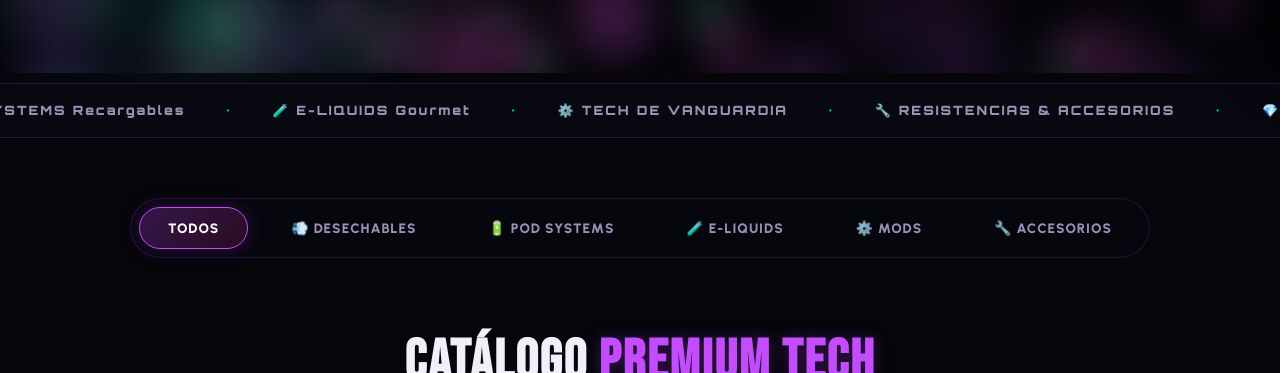
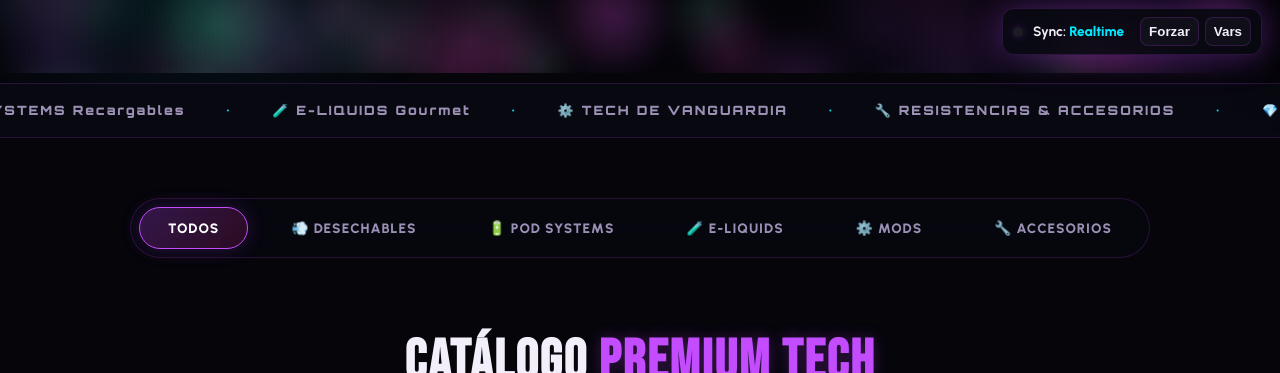
Before and after one commit to juancholesb/pagina-web-ventas, a website: page index.html in a window 1280 px wide. Shown: the part 727-1100 px from the top of the page. Drawn offline with nearby package versions, Linux system fonts and the light colour scheme; no server answers.

Commit message:
Add sync indicator UI and handlers (force sync, show vars, event listeners)

```diff
--- a/css/style.css
+++ b/css/style.css
@@ -1651,3 +1651,27 @@ body {
     display: none; /* Ocultar tags flotantes en móviles pequeños para evitar desbordes */
   }
 }
+
+/* ==========================================
+   SYNC INDICATOR (DEBUG / STATUS)
+   ========================================== */
+.sync-indicator {
+  position: fixed;
+  right: 18px;
+  bottom: 18px;
+  z-index: 99999;
+  background: rgba(11,10,20,0.8);
+  border: 1px solid rgba(191,70,255,0.18);
+  color: var(--text-main);
+  padding: 8px 10px;
+  border-radius: 12px;
+  box-shadow: var(--glow-purple);
+  backdrop-filter: blur(8px);
+  font-size: 0.85rem;
+}
+.sync-indicator .si-inner { display:flex; align-items:center; gap:10px; }
+.sync-indicator .si-dot { width:10px; height:10px; border-radius:50%; background:rgba(255,255,255,0.08); box-shadow: 0 0 8px rgba(191,70,255,0.25); }
+.sync-indicator .si-status { color: var(--neon-cyan); font-weight:800; }
+.sync-indicator .si-controls { display:flex; gap:6px; margin-left:6px; }
+.si-btn { background: rgba(255,255,255,0.03); border:1px solid var(--border-neon); color:var(--text-main); padding:6px 8px; border-radius:8px; font-weight:700; cursor:pointer; }
+.sync-indicator.syncing { transform: scale(0.98); opacity:0.9; }
--- a/index.html
+++ b/index.html
@@ -278,6 +278,17 @@
   </div>
   <!-- FLOATING NOTIFICATION SYSTEM (TOAST) -->
   <div class="toast" id="toast"></div>
+  <!-- SYNC INDICATOR (DEBUG / STATUS) -->
+  <div id="sync-indicator" class="sync-indicator" aria-hidden="false">
+    <div class="si-inner">
+      <div class="si-dot"></div>
+      <div class="si-text"><strong>Sync:</strong> <span class="si-status">Inicializando...</span></div>
+      <div class="si-controls">
+        <button id="btn-sync-force" class="si-btn">Forzar</button>
+        <button id="btn-show-vars" class="si-btn">Vars</button>
+      </div>
+    </div>
+  </div>
   <!-- SCRIPTING -->
   <script src="https://cdn.jsdelivr.net/npm/@supabase/supabase-js@2/dist/supabase.min.js"></script>
   <script src="js/supabase.js"></script>
--- a/js/app.js
+++ b/js/app.js
@@ -252,6 +252,69 @@ function initStorefront() {
       if (e.target === modalBg) closeModal();
     });
   }
+
+  // Inicializar indicador de sincronización (Forzar sync / mostrar vars)
+  (function initSyncIndicator(){
+    const ind = document.getElementById('sync-indicator');
+    if (!ind) return;
+
+    const statusEl = ind.querySelector('.si-status');
+    const btnForce = document.getElementById('btn-sync-force');
+    const btnVars = document.getElementById('btn-show-vars');
+
+    function updateStatus() {
+      const configured = (typeof SupabaseStore !== 'undefined' && SupabaseStore.isConfigured());
+      const realtime = configured && !!SupabaseStore._realtimeStarted;
+      if (!statusEl) return;
+      if (!configured) statusEl.textContent = 'Local only';
+      else if (realtime) statusEl.textContent = 'Realtime';
+      else statusEl.textContent = 'Conectado (poll)';
+    }
+
+    if (btnForce) {
+      btnForce.addEventListener('click', async () => {
+        ind.classList.add('syncing');
+        try {
+          if (typeof SupabaseStore !== 'undefined' && typeof SupabaseStore.syncToLocal === 'function') {
+            await SupabaseStore.syncToLocal();
+            showToast('🔁 Sincronización forzada completada');
+          } else {
+            showToast('⚠️ Supabase no configurado');
+          }
+        } catch(e) {
+          console.warn('force sync error', e);
+          showToast('⚠️ Error al sincronizar');
+        } finally {
+          setTimeout(()=>ind.classList.remove('syncing'), 600);
+          updateStatus();
+        }
+      });
+    }
+
+    if (btnVars) {
+      btnVars.addEventListener('click', () => {
+        const url = window.SUPABASE_URL || (window.__SUPABASE && window.__SUPABASE.URL) || 'no definido';
+        const anon = window.SUPABASE_ANON_KEY || (window.__SUPABASE && window.__SUPABASE.ANON_KEY) || 'no definido';
+        console.log('SUPABASE_URL=', url);
+        console.log('SUPABASE_ANON_KEY=', anon);
+        alert('Revisa la consola del navegador para ver las variables Supabase.');
+      });
+    }
+
+    window.addEventListener('supabase:change', () => {
+      updateStatus();
+      showToast('🔔 Cambios detectados: UI actualizada');
+    });
+    window.addEventListener('supabase:sync', () => {
+      updateStatus();
+      // pequeño parpadeo
+      ind.classList.add('syncing');
+      setTimeout(()=>ind.classList.remove('syncing'), 600);
+    });
+
+    // Estado inicial
+    setTimeout(updateStatus, 500);
+  })();
 }
 // RENDERIZAR CATEGORÍAS EN LA BARRA DE FILTROS
 function renderCategories() {
```
